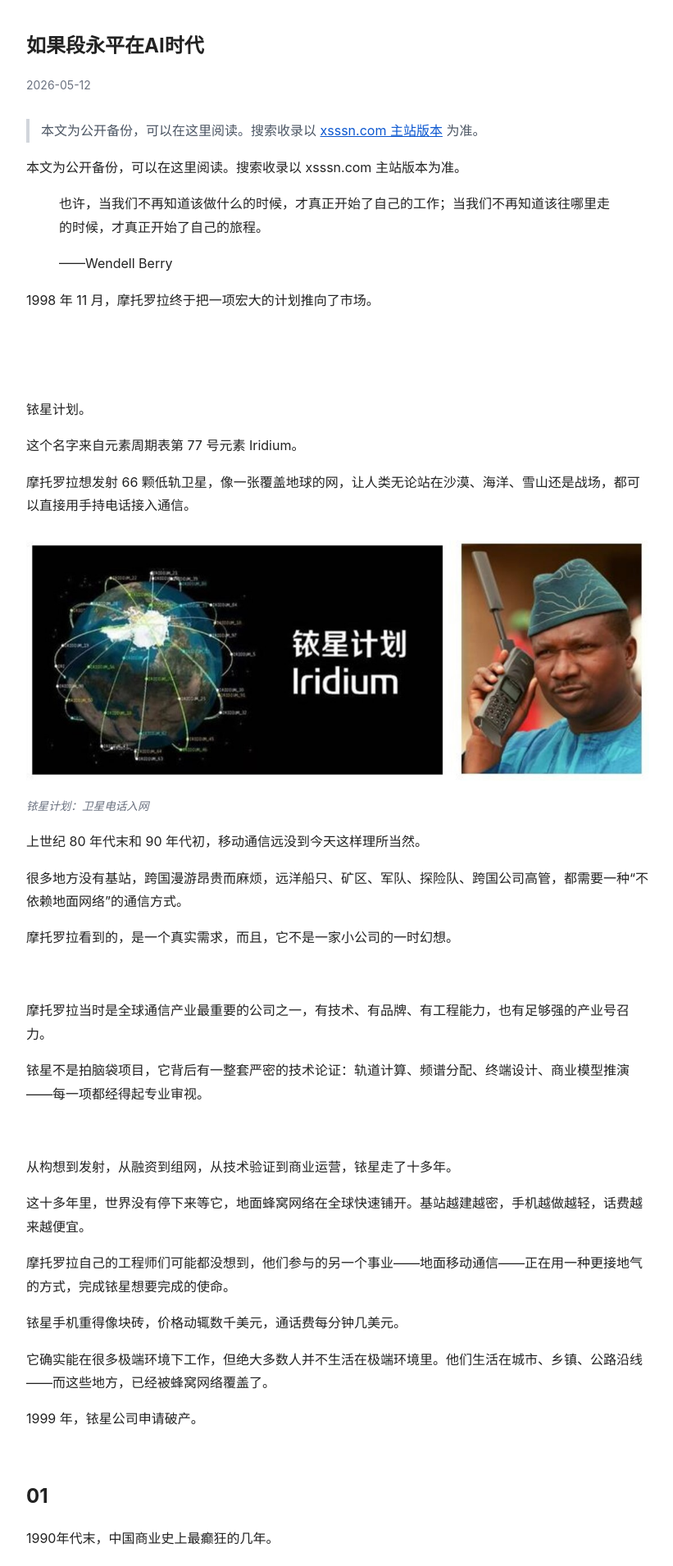
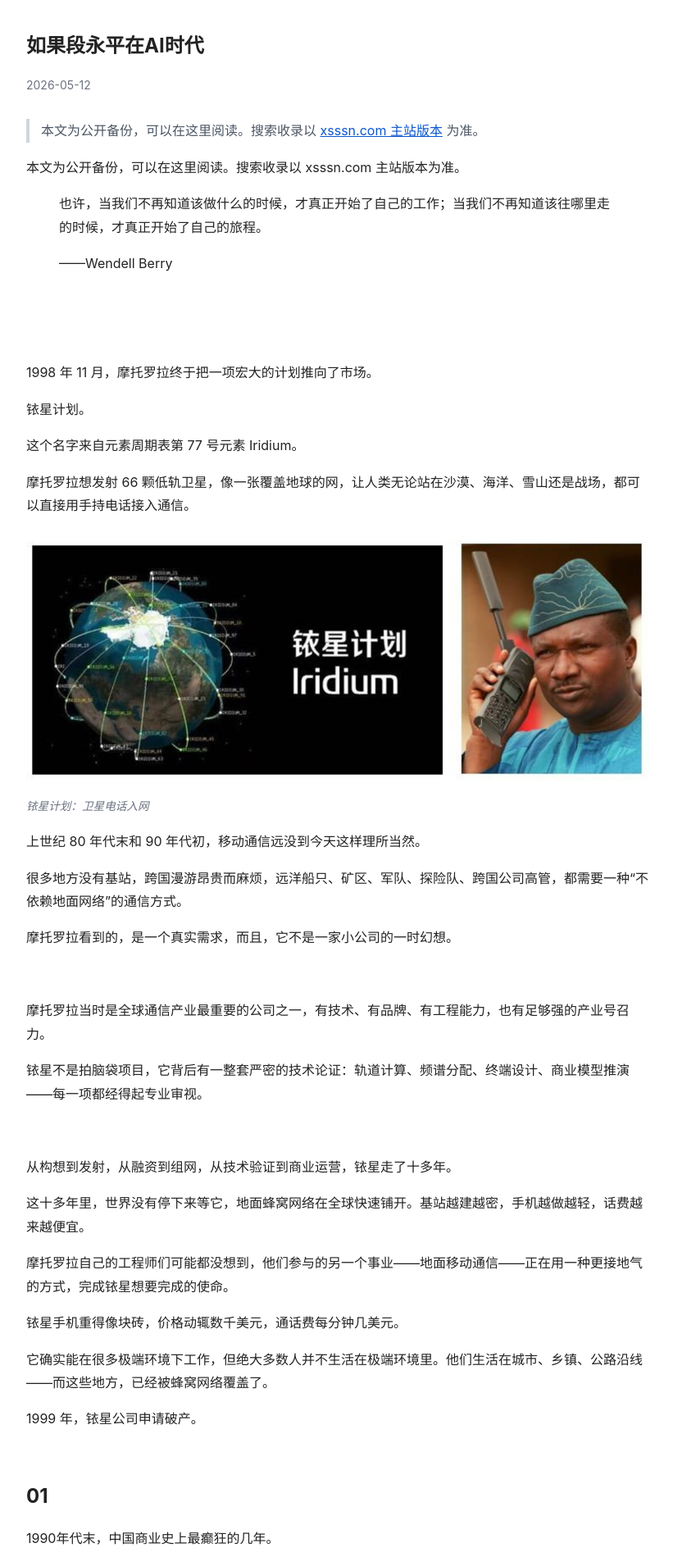
Before and after one commit to xisheng687/xisheng-notes, a Jekyll site: the page built from _posts/2026-05-12-duan-yongping-ai-era.md, in a window 1280 px wide. Shown: the top 1910 px of the page at 82% size, without its empty margins (228-1049 px from the left). Built offline with Jekyll 4.4.1, drawn with Linux system fonts in a browser that asks for light colours.

Commit message:
Fix Duan article archive spacing

```diff
--- a/_posts/2026-05-12-duan-yongping-ai-era.md
+++ b/_posts/2026-05-12-duan-yongping-ai-era.md
@@ -10,11 +10,11 @@ date: 2026-05-12
 >
 > ——Wendell Berry
 
-1998 年 11 月，摩托罗拉终于把一项宏大的计划推向了市场。
+<p><br></p>
 
 <p><br></p>
 
-<p><br></p>
+1998 年 11 月，摩托罗拉终于把一项宏大的计划推向了市场。
 
 铱星计划。
 
```
